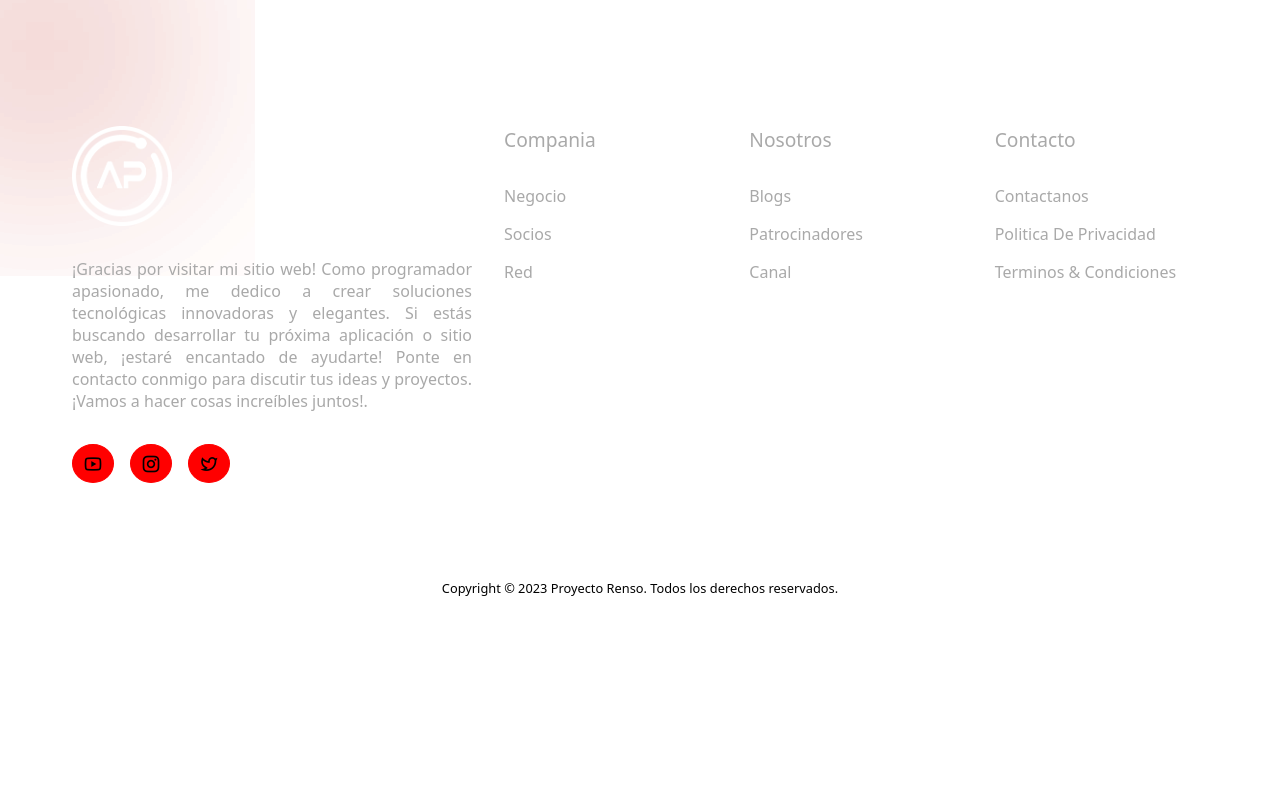
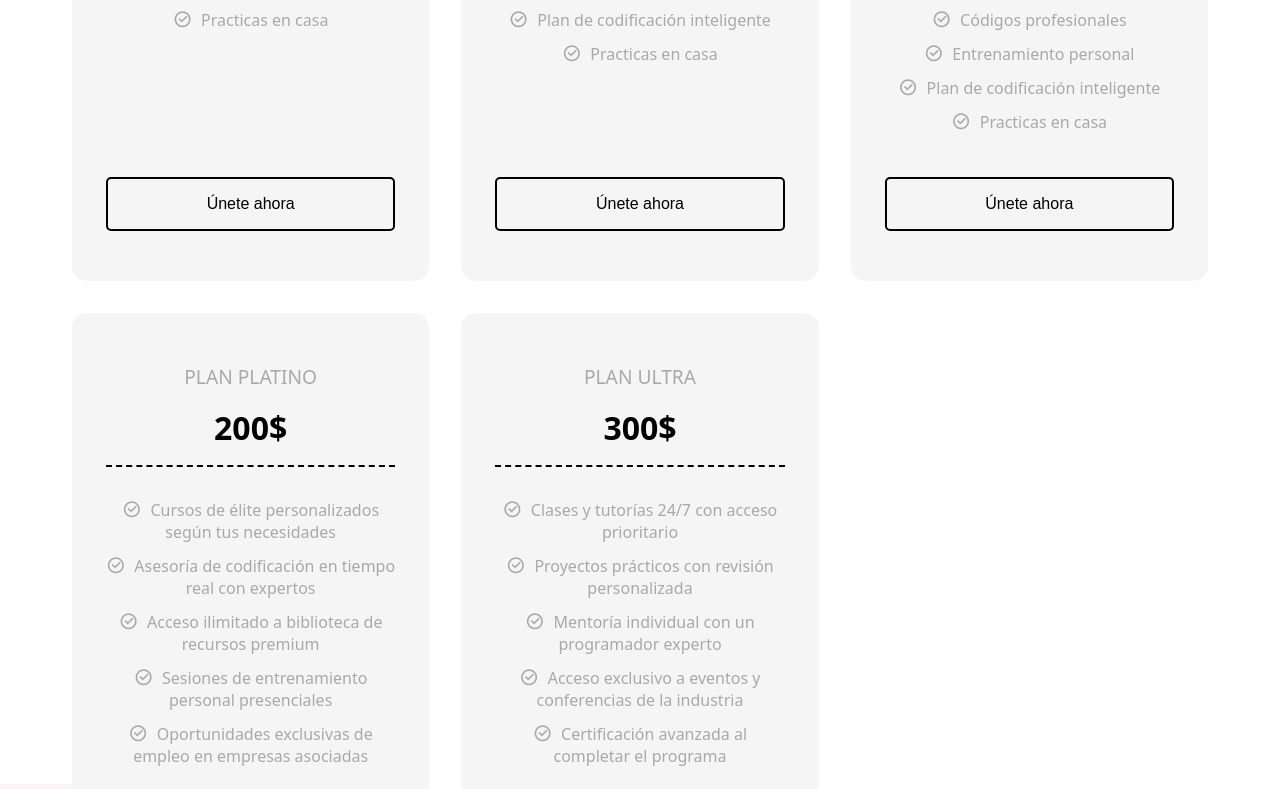
Before and after one commit to 4capitan/dise-o-web-adaptable--reponsive-design-, a website: page index.html in a window 1280 px wide. Shown: the part 2011-2800 px from the top of the page. Before the commit the page ends 2624 px from the top, so only its background shows below. Drawn offline with nearby package versions, Linux system fonts and the light colour scheme.

Commit message:
textos centrados y etc

```diff
--- a/index.html
+++ b/index.html
@@ -38,9 +38,11 @@
             <h4>CREA TU SITIO WEB COMO UN PROFESIONAL</h4>
             <h1>Hola, Soy <span>Renso</span>, <span>Programador</span></h1>
             <p>
-                ¡Hola! Soy Renso, un apasionado programador front-end. Mi experiencia se centra en crear interfaces de usuario cautivadoras
+                ¡Hola! Soy Renso, un apasionado programador front-end. Mi experiencia se centra en crear interfaces de
+                usuario cautivadoras
                 y altamente funcionales para sitios web y aplicaciones. Utilizo mis habilidades en
-                HTML, CSS y JavaScript para transformar ideas creativas en experiencias interactivas y atractivas para los usuarios.
+                HTML, CSS y JavaScript para transformar ideas creativas en experiencias interactivas y atractivas para
+                los usuarios.
             </p>
             <button class="btn">Empezar</button>
         </div>
@@ -90,6 +92,15 @@
                     Quieres trabajar con nosotros? Escribenos un
                     correo electronico, y te atenderemos
                     a la brevedad posible.
+                </p>
+                <a href="#">Únete ahora <i class="ri-arrow-right-line"></i></a>
+            </div>
+            <div class="card">
+                <span><i class="ri-question-line"></i></span>
+                <h4>Soporte técnico</h4>
+                <p>
+                    ¿Tienes preguntas o necesitas ayuda adicional? Estamos aquí para proporcionarte soporte técnico
+                    personalizado y resolver todas tus dudas.
                 </p>
                 <a href="#">Únete ahora <i class="ri-arrow-right-line"></i></a>
             </div>
@@ -164,7 +175,60 @@
                 </div>
                 <button class="btn">Únete ahora</button>
             </div>
-        </div>
+            <div class="card">
+                <div class="content">
+                    <h4>PLAN PLATINO</h4>
+                    <h3>200$</h3>
+                    <p>
+                        <i class="ri-checkbox-circle-line"></i>
+                        Cursos de élite personalizados según tus necesidades
+                    </p>
+                    <p>
+                        <i class="ri-checkbox-circle-line"></i>
+                        Asesoría de codificación en tiempo real con expertos
+                    </p>
+                    <p>
+                        <i class="ri-checkbox-circle-line"></i>
+                        Acceso ilimitado a biblioteca de recursos premium
+                    </p>
+                    <p>
+                        <i class="ri-checkbox-circle-line"></i>
+                        Sesiones de entrenamiento personal presenciales
+                    </p>
+                    <p>
+                        <i class="ri-checkbox-circle-line"></i>
+                        Oportunidades exclusivas de empleo en empresas asociadas
+                    </p>
+                </div>
+                <button class="btn">Únete ahora</button>
+            </div>
+            <div class="card">
+                <div class="content">
+                    <h4>PLAN ULTRA</h4>
+                    <h3>300$</h3>
+                    <p>
+                        <i class="ri-checkbox-circle-line"></i>
+                        Clases y tutorías 24/7 con acceso prioritario
+                    </p>
+                    <p>
+                        <i class="ri-checkbox-circle-line"></i>
+                        Proyectos prácticos con revisión personalizada
+                    </p>
+                    <p>
+                        <i class="ri-checkbox-circle-line"></i>
+                        Mentoría individual con un programador experto
+                    </p>
+                    <p>
+                        <i class="ri-checkbox-circle-line"></i>
+                        Acceso exclusivo a eventos y conferencias de la industria
+                    </p>
+                    <p>
+                        <i class="ri-checkbox-circle-line"></i>
+                        Certificación avanzada al completar el programa
+                    </p>
+                </div>
+                <button class="btn">Únete ahora</button>
+            </div>
     </section>
 
     <footer class="container">
@@ -175,7 +239,8 @@
                 <img src="images/logo.png">
             </div>
             <p>
-                ¡Gracias por visitar mi sitio web! Como programador apasionado, me dedico a crear soluciones tecnológicas innovadoras y elegantes.
+                ¡Gracias por visitar mi sitio web! Como programador apasionado, me dedico a crear soluciones
+                tecnológicas innovadoras y elegantes.
                 Si estás buscando desarrollar tu próxima aplicación o sitio web, ¡estaré encantado de ayudarte!
                 Ponte en contacto conmigo para discutir tus ideas y proyectos. ¡Vamos a hacer cosas increíbles juntos!.
             </p>
--- a/style.css
+++ b/style.css
@@ -52,8 +52,8 @@ nav {
 .Link a::after {
     content: "";
     position: absolute;
-    height: 2px;
-    width: 0;
+    height: 8px;
+    width: 20px;
     bottom: 0;
     left: 0;
     background-color: #c5453b;
@@ -61,7 +61,7 @@ nav {
 }
 
 .Link a:hover::after{
-    width: 70%;
+    width: 100%;
 }
 
  .btn{
@@ -216,7 +216,7 @@ section .header{
 .pricing{
     margin-top: 4rem;
     display: grid;
-    grid-template-columns: repeat(3, 1fr);
+    grid-template-columns: repeat(3, 2fr);
     gap: 2rem;
 }
 
@@ -228,6 +228,7 @@ section .header{
     border: 2px solid transparent;
     border-radius: 15px;
     transition: all 0.3s ease;
+    text-align: center;
 }
 
 .pricing .card:hover{
```
